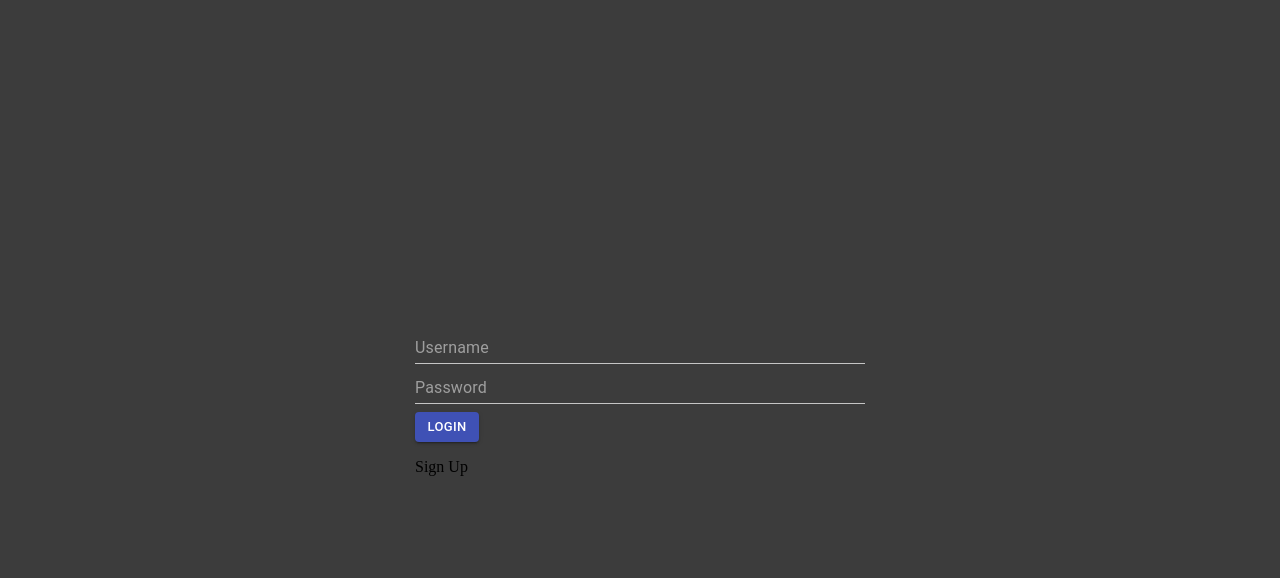
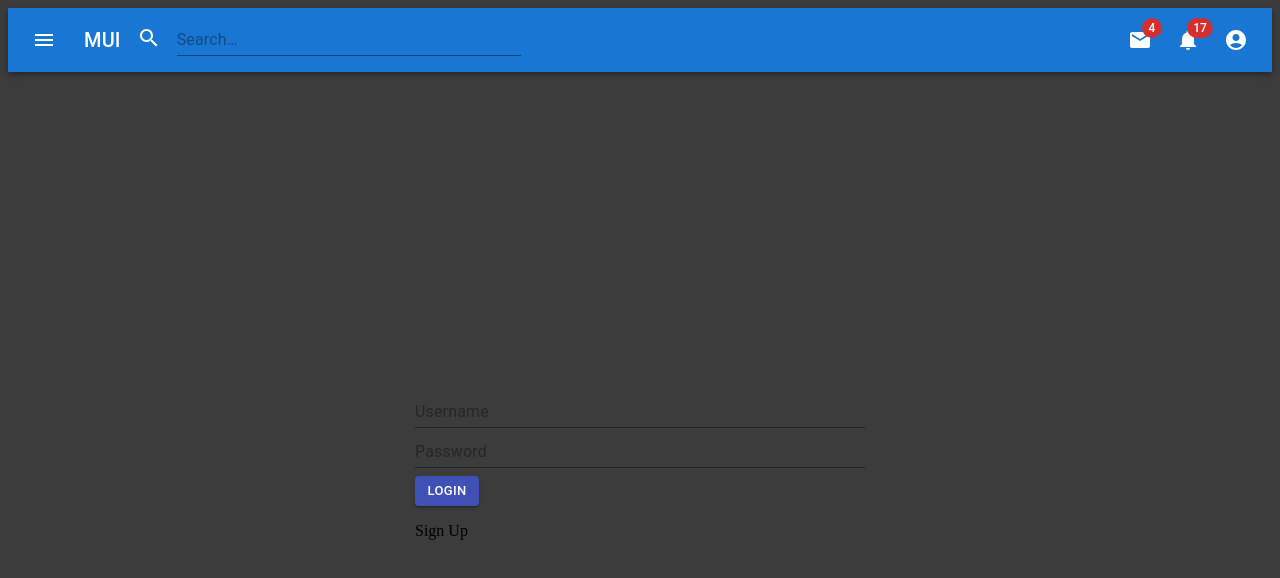
Before and after one commit to shivamanand-dev/resume_maker, a Next.js app: page /login in a window 1280 px wide. Shown: the top 578 px of the page. Built offline with nearby package versions, Linux system fonts and the light colour scheme; what next-redux-wrapper would draw is missing.

Commit message:
modified for theme

```diff
--- a/src/pages/_app.js
+++ b/src/pages/_app.js
@@ -1,12 +1,14 @@
 import "../styles/globals.css";
 
-import { Container, ThemeProvider } from "@material-ui/core";
+import { Container } from "@material-ui/core";
 // import { useEffect } from "react";
 import { Provider } from "react-redux";
+import { ThemeProvider } from "styled-components";
 
+import Navbar from "@/components/Navbar";
 // import { userService } from "src/services/user.service";
 import store from "@/redux/store";
-import { mainTheme } from "@/utils/Theme/mainTheme";
+import theme from "@/utils/theme/theme";
 // import { ip_data_API } from "@/utils/constants/app_config";
 
 function MyApp({ Component, pageProps }) {
@@ -20,7 +22,8 @@ function MyApp({ Component, pageProps }) {
 
   return (
     <Provider store={store}>
-      <ThemeProvider theme={mainTheme}>
+      <ThemeProvider theme={theme}>
+        <Navbar />
         <Container>
           <Component {...pageProps} />
         </Container>
--- a/src/utils/Theme/mainTheme.js
+++ /dev/null
@@ -1,18 +0,0 @@
-import { createTheme } from "@material-ui/core";
-
-export const mainTheme = createTheme({
-  palette: {
-    type: "dark",
-
-    // background: {
-    //   default: "#000000",
-    // },
-    // primary: {
-    //   main: "#f00",
-    // },
-
-    // secondary: {
-    //   main: "#818181",
-    // },
-  },
-});
```
